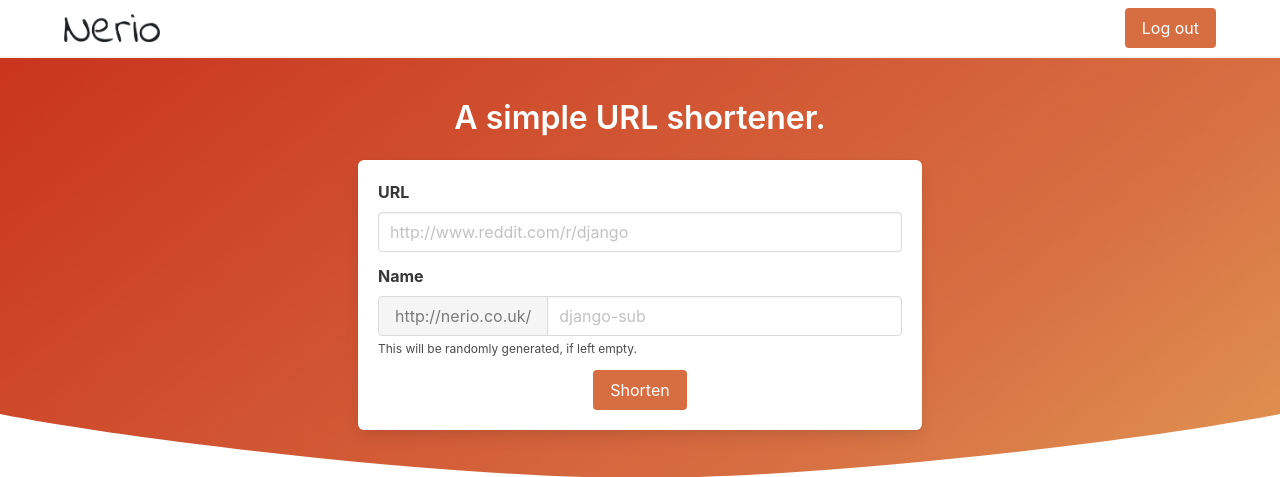
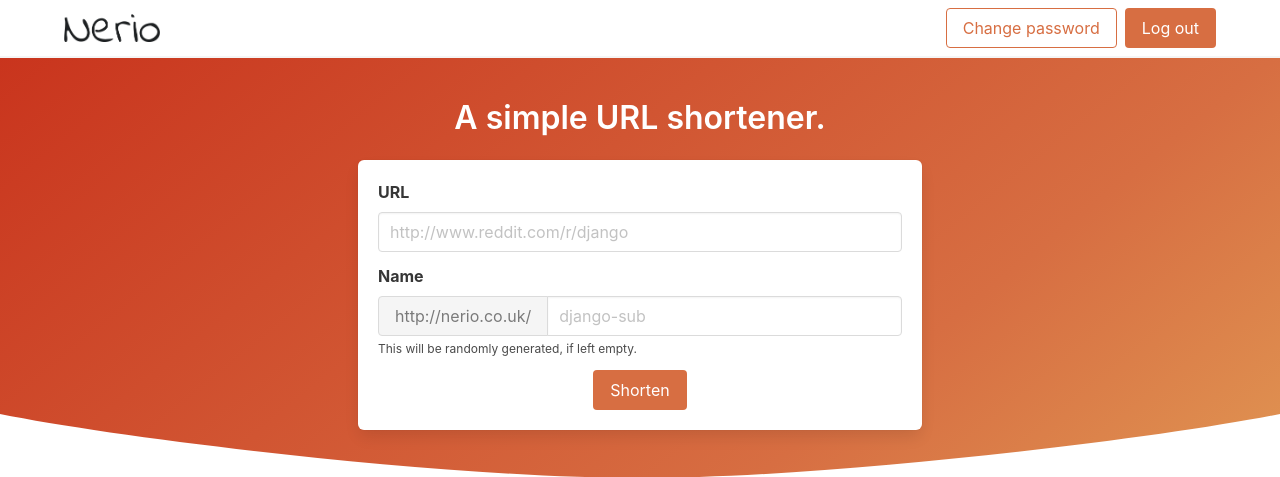
Before and after one commit to marcuscaisey/nerio, a Django app: page / in a window 1280 px wide. Shown: the top 477 px of the page. Run offline with Django 3.2, Linux system fonts and the light colour scheme; the visitor is signed in with stand-in values (Sample User, id 1); data that the repository does not hold is empty; some libraries are stand-ins or nearby versions.

Commit message:
Add password change functionality

```diff
--- a/nerio/settings.py
+++ b/nerio/settings.py
@@ -133,6 +133,7 @@ AUTHENTICATION_BACKENDS = [
     "users.backends.ModelBackend",
 ]
 
+LOGIN_URL = "users:login"
 LOGIN_REDIRECT_URL = "core:home"
 LOGOUT_REDIRECT_URL = "core:home"
 
--- a/templates/templates/base.html
+++ b/templates/templates/base.html
@@ -32,6 +32,9 @@
     <div class="navbar-menu">
       <div class="navbar-start">
         {% if user.is_authenticated %}
+          <a href="{% url "users:password-change" %}" class="navbar-item is-hidden-desktop">
+            Change password
+          </a>
           <a href="{% url "users:logout" %}" class="navbar-item is-hidden-desktop">
             Log out
           </a>
@@ -48,9 +51,14 @@
       <div class="navbar-end is-hidden-touch">
         <div class="navbar-item">
           {% if user.is_authenticated %}
-            <a href="{% url "users:logout" %}" class="button is-primary">
-              Log out
-            </a>
+            <div class="buttons">
+              <a href="{% url "users:password-change" %}" class="button is-primary is-outlined">
+                Change password
+              </a>
+              <a href="{% url "users:logout" %}" class="button is-primary">
+                Log out
+              </a>
+            </div>
           {% else %}
             <div class="buttons">
               <a href="{% url "users:login" %}" class="button is-primary">
--- a/users/urls.py
+++ b/users/urls.py
@@ -7,5 +7,8 @@ app_name = "users"
 urlpatterns = [
     path("login/", views.LoginView.as_view(), name="login"),
     path("logout/", auth_views.LogoutView.as_view(), name="logout"),
+    path(
+        "password-change/", views.PasswordChangeView.as_view(), name="password-change"
+    ),
     path("signup/", views.SignupView.as_view(), name="signup"),
 ]
```
Also changed, not shown: users/views.py (+10 -0 lines).
